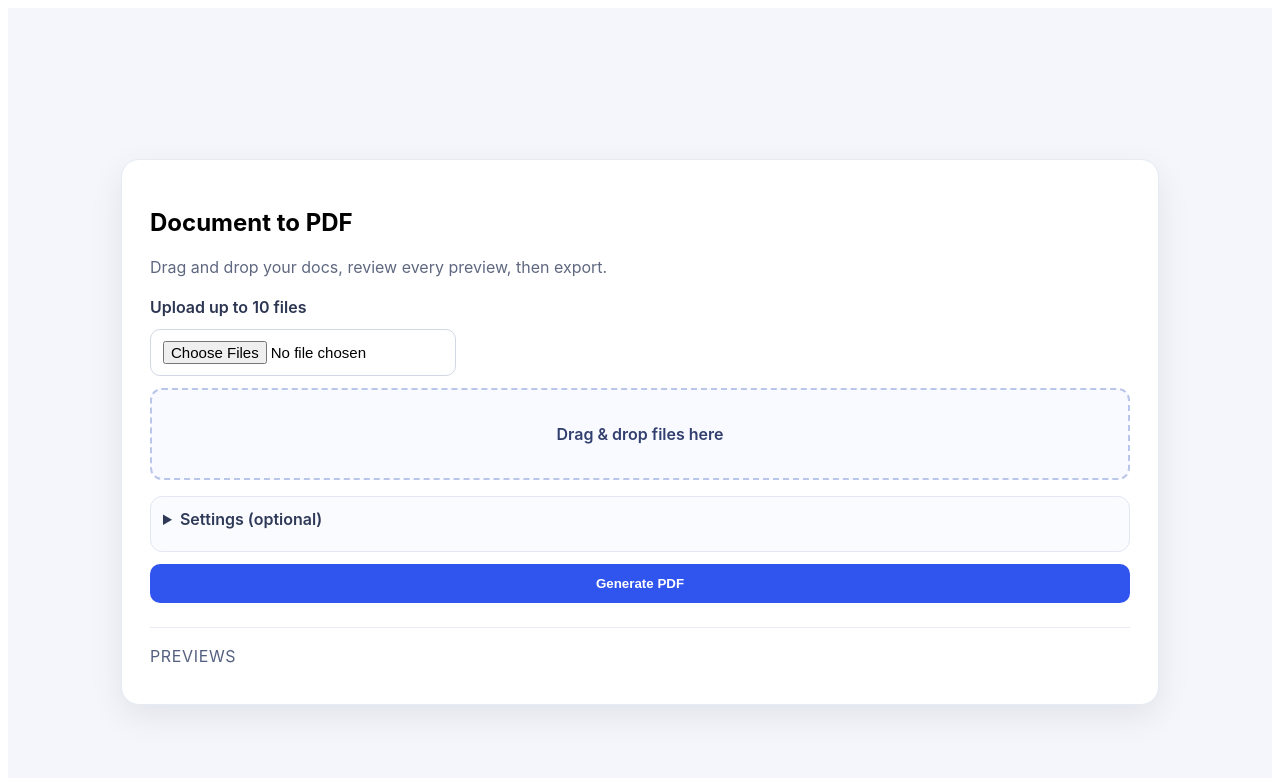
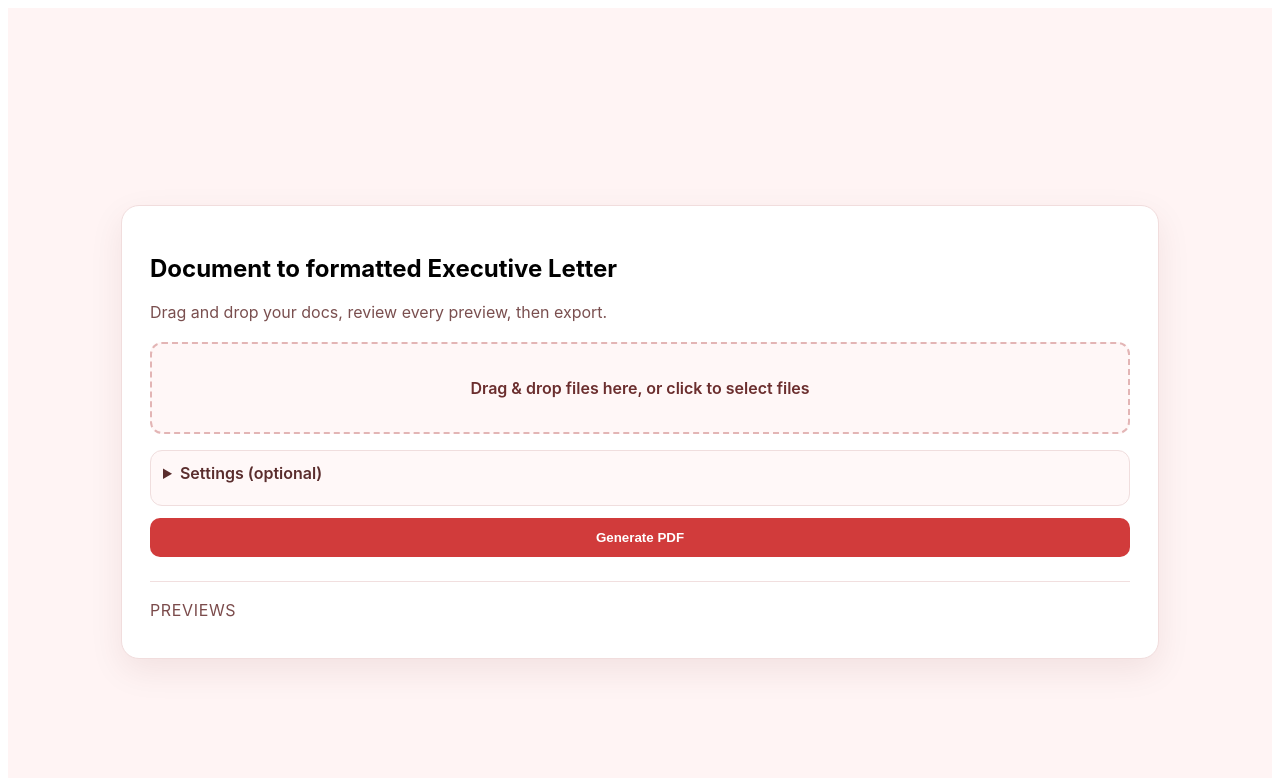
Before and after one commit to alethrainc/pdf-agent, a Next.js app: page / in a window 1280 px wide. Shown: the top 778 px of the page. Built offline with nearby package versions, Linux system fonts and the light colour scheme.

Commit message:
Update upload UX and apply red branding

```diff
--- a/pages/index.js
+++ b/pages/index.js
@@ -11,7 +11,7 @@ const DEFAULT_STYLE_OPTIONS = {
   headingFontSize: 17,
   bodyFontSize: 15,
   titleFontWeight: 'normal',
-  headingFontWeight: 'light',
+  headingFontWeight: 'normal',
   bodyFontWeight: 'light',
 };
 
@@ -421,6 +421,7 @@ export default function Home() {
   const [availableFonts, setAvailableFonts] = useState([]);
   const [selectedWeightFonts, setSelectedWeightFonts] = useState({});
   const selectedWeightFontsRef = useRef(selectedWeightFonts);
+  const fileInputRef = useRef(null);
 
   async function buildPreviewsFromFiles(uploadItems) {
     if (!uploadItems.length) {
@@ -723,13 +724,13 @@ export default function Home() {
   return (
     <main className={styles.main}>
       <section className={styles.card}>
-        <h1>Document to PDF</h1>
+        <h1>Document to formatted Executive Letter</h1>
         <p className={styles.subtitle}>Drag and drop your docs, review every preview, then export.</p>
 
         <form onSubmit={handleSubmit} className={styles.form}>
-          <label htmlFor="upload" className={styles.uploadLabel}>Upload up to 10 files</label>
           <input
             id="upload"
+            ref={fileInputRef}
             className={styles.uploadInput}
             type="file"
             accept=".docx,.txt,.rtf,.html,.htm"
@@ -739,6 +740,15 @@ export default function Home() {
 
           <div
             className={`${styles.dropZone} ${dragActive ? styles.dropZoneActive : ''}`}
+            role="button"
+            tabIndex={0}
+            onClick={() => fileInputRef.current?.click()}
+            onKeyDown={(event) => {
+              if (event.key === 'Enter' || event.key === ' ') {
+                event.preventDefault();
+                fileInputRef.current?.click();
+              }
+            }}
             onDragOver={(event) => {
               event.preventDefault();
               setDragActive(true);
@@ -746,7 +756,9 @@ export default function Home() {
             onDragLeave={() => setDragActive(false)}
             onDrop={handleDrop}
           >
-            {uploads.length ? `Ready: ${uploads.length} file${uploads.length === 1 ? '' : 's'}` : 'Drag & drop files here'}
+            {uploads.length
+              ? `Ready: ${uploads.length} file${uploads.length === 1 ? '' : 's'}`
+              : 'Drag & drop files here, or click to select files'}
           </div>
 
           <details className={styles.settingsPanel}>
--- a/styles/Home.module.css
+++ b/styles/Home.module.css
@@ -2,7 +2,7 @@
   min-height: 100vh;
   display: grid;
   place-items: center;
-  background: #f4f6fb;
+  background: #fff4f4;
   padding: 24px;
   font-family: Inter, Arial, sans-serif;
 }
@@ -11,15 +11,15 @@
   width: 100%;
   max-width: 980px;
   background: #fff;
-  border: 1px solid #e6eaf3;
+  border: 1px solid #f1dddd;
   border-radius: 18px;
-  box-shadow: 0 12px 34px rgba(7, 17, 43, 0.08);
+  box-shadow: 0 12px 34px rgba(84, 18, 18, 0.08);
   padding: 28px;
 }
 
 .subtitle {
   margin-top: 8px;
-  color: #5f6880;
+  color: #7a4f4f;
 }
 
 .form {
@@ -30,17 +30,17 @@
 
 .uploadLabel {
   font-weight: 600;
-  color: #2c3551;
+  color: #5a2525;
 }
 
 .uploadInput {
-  max-width: 280px;
+  display: none;
 }
 
 .form input,
 .form textarea,
 .form select {
-  border: 1px solid #d4d8e5;
+  border: 1px solid #e7cfcf;
   border-radius: 10px;
   padding: 11px 12px;
   font-size: 0.94rem;
@@ -53,9 +53,9 @@
 }
 
 .dropZone {
-  border: 2px dashed #bac6e9;
-  background: #f8faff;
-  color: #33406f;
+  border: 2px dashed #e3b5b5;
+  background: #fff7f7;
+  color: #6b2e2e;
   border-radius: 12px;
   padding: 34px 20px;
   text-align: center;
@@ -65,22 +65,22 @@
 }
 
 .dropZoneActive {
-  border-color: #3055ee;
-  background: #eef3ff;
+  border-color: #d13b3b;
+  background: #ffecec;
 }
 
 .settingsPanel {
   margin-top: 4px;
   padding: 12px;
-  border: 1px solid #e2e7f2;
+  border: 1px solid #f0dede;
   border-radius: 12px;
-  background: #fafbff;
+  background: #fff8f8;
 }
 
 .settingsPanel summary {
   cursor: pointer;
   font-weight: 600;
-  color: #2f3a58;
+  color: #5a2d2d;
   margin-bottom: 10px;
 }
 
@@ -90,7 +90,7 @@
 }
 
 .form button {
-  background: #3055ee;
+  background: #d13b3b;
   color: white;
   border: 0;
   border-radius: 10px;
@@ -105,13 +105,13 @@
 }
 
 .previewCard {
-  border-top: 1px solid #e8ebf3;
+  border-top: 1px solid #f1dfdf;
   padding-top: 18px;
 }
 
 .previewLabel {
   margin: 0 0 10px;
-  color: #556080;
+  color: #7b4b4b;
   text-transform: uppercase;
   letter-spacing: 0.04em;
 }
@@ -123,7 +123,7 @@
 }
 
 .previewPage {
-  border: 1px solid #dbe2f1;
+  border: 1px solid #ecd6d6;
   border-radius: 12px;
   background: #fff;
   overflow: hidden;
@@ -133,9 +133,9 @@
 .previewTitle {
   margin: 0;
   padding: 10px 12px;
-  border-bottom: 1px solid #edf1f8;
-  background: #fafcff;
-  color: #364266;
+  border-bottom: 1px solid #f3e2e2;
+  background: #fff8f8;
+  color: #653333;
   font-size: 0.9rem;
   font-weight: 600;
 }
@@ -149,7 +149,7 @@
 .previewUnavailable {
   margin: 0;
   padding: 16px;
-  color: #6f7687;
+  color: #7f5d5d;
   font-size: 0.9rem;
 }
 
@@ -157,7 +157,7 @@
   margin: 2px 0 6px;
   font-size: 0.82rem;
   line-height: 1.35;
-  color: #5f6880;
+  color: #7a4f4f;
 }
 
 .customFontGrid {
@@ -175,5 +175,5 @@
   margin-top: 12px;
   padding: 10px 12px;
   border-radius: 8px;
-  background: #eef4ff;
+  background: #ffe9e9;
 }
```
